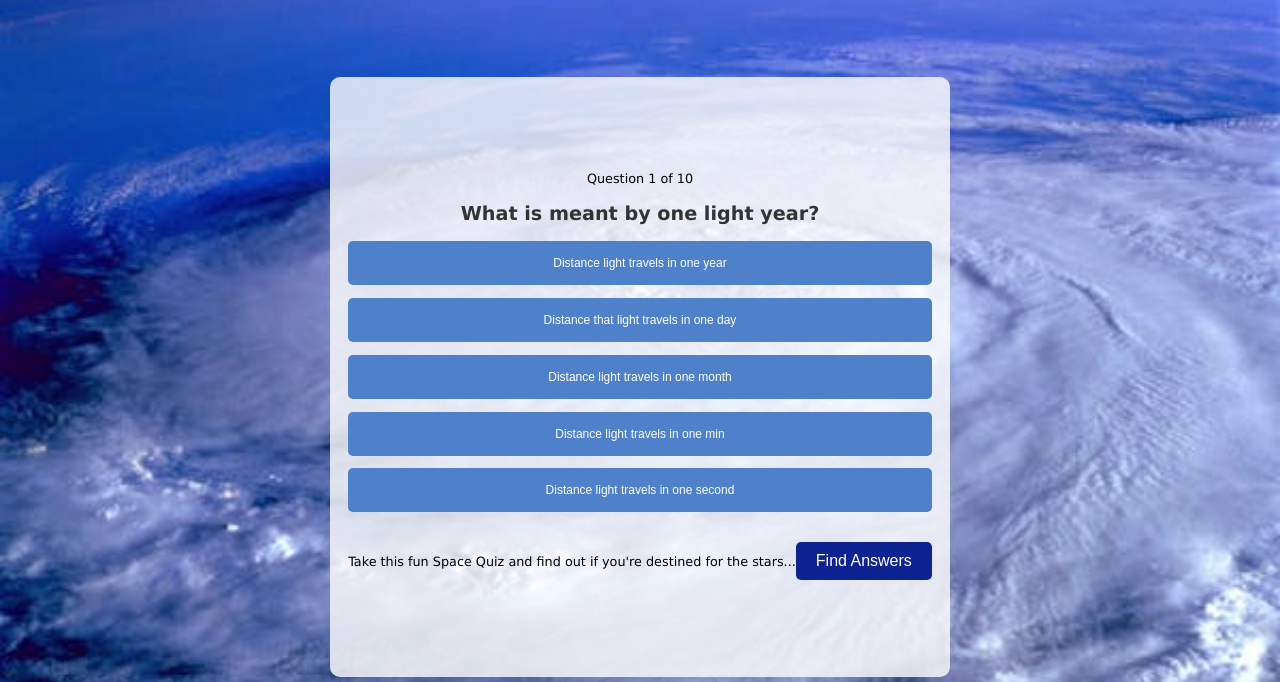
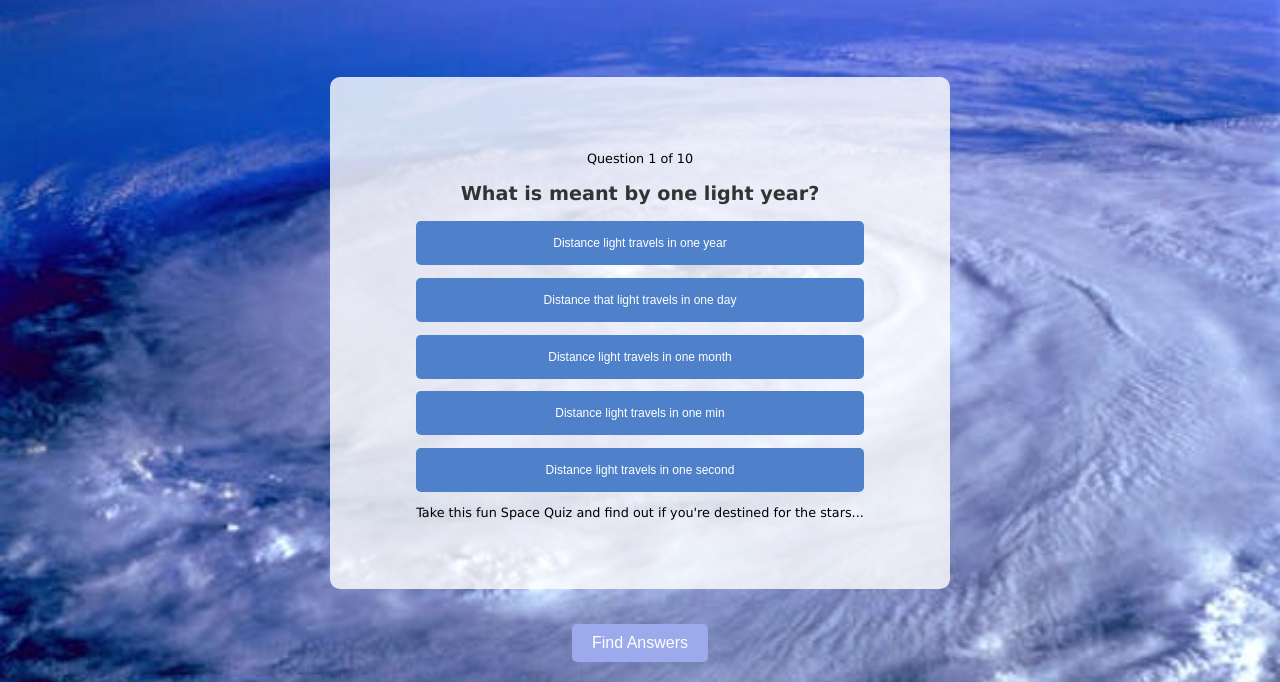
Before and after one commit to JuliDell/Spacequiz, a plain HTML site: page index.html in a window 1280 px wide. Shown: the part 118-800 px from the top of the page. Drawn offline with Linux system fonts and the light colour scheme; a web font is replaced by a local one.

Commit message:
change home button

```diff
--- a/assets/css/style.css
+++ b/assets/css/style.css
@@ -66,7 +66,7 @@ body {
 .btn-answer {
     padding: 10px 20px;
     font-size: 16px;
-    background-color: #0d2392;
+    background-color: #9ca9eb;
     color: white;
     border: none;
     cursor: pointer;
--- a/index.html
+++ b/index.html
@@ -39,14 +39,12 @@
 
             <p id="choice4"></p>
             <button id="guess4" class="btn-default">Select Answer</button>
-
-            <footer>
-                <p id="progress">Take this fun Space Quiz and find out if you're destined for the stars...</p>
-
-                <button id="answerButton" class="btn-answer" onclick="goAnswer()">Find Answers</button>
-            </footer>
+            <p id="progress">Take this fun Space Quiz and find out if you're destined for the stars...</p>
         </div>
     </div>
+    <footer>
+        <button id="answerButton" class="btn-answer" onclick="goAnswer()">Find Answers</button>
+    </footer>
 
     <script src="assets/js/script.js"></script>
 </body>
```
